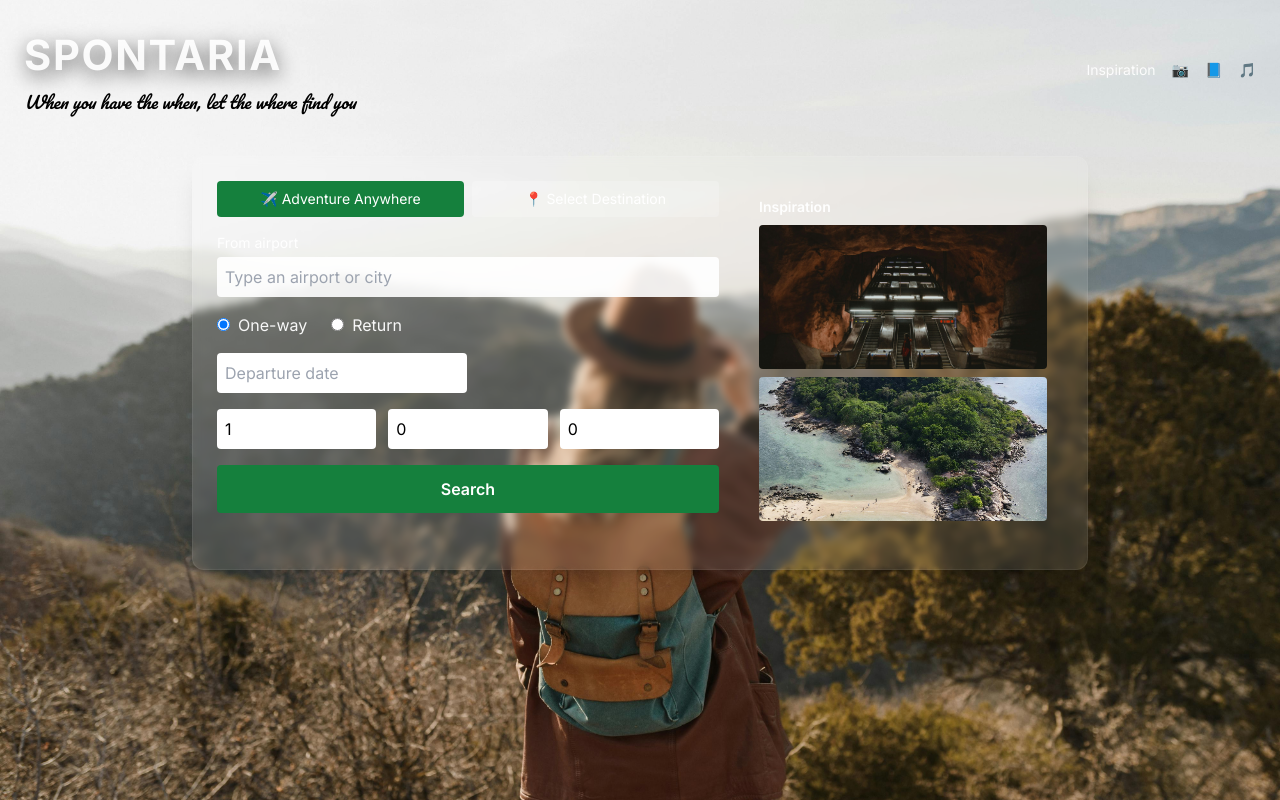
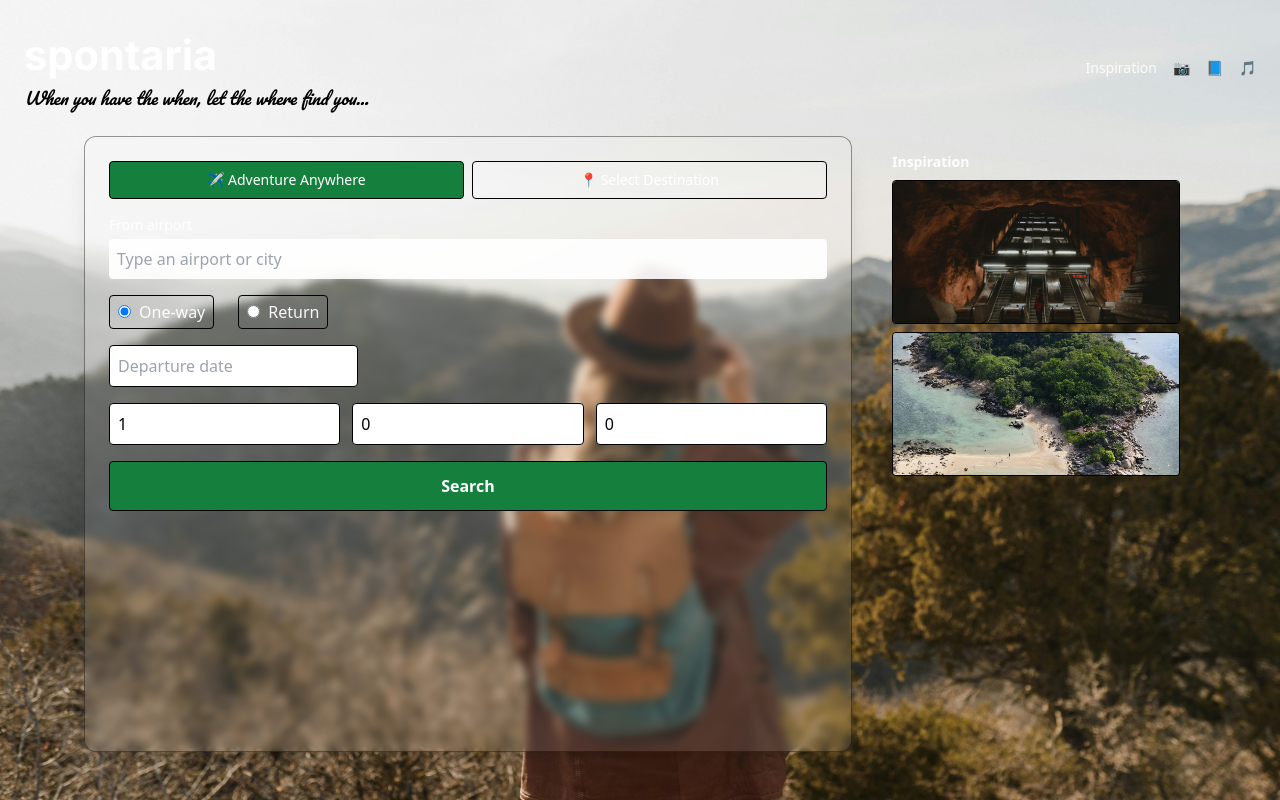
Before and after one commit to Travelsite-Bot/spontaneous-travel-site, a Next.js app: page / in a window 1280 px wide. Built offline with nearby package versions, Linux system fonts and the light colour scheme.

Commit message:
Update index.js

```diff
--- a/pages/index.js
+++ b/pages/index.js
@@ -16,13 +16,11 @@ export default function Home() {
   const [destination, setDestination] = useState("");
   const [directOnly, setDirectOnly] = useState(false);
   const [sortBy, setSortBy] = useState("price");
-  const [timeRange, setTimeRange] = useState([0, 1440]); // minutes
+  const [timeRange, setTimeRange] = useState([0, 1440]);
   const stepRef = useRef(null);
 
   const handleSearch = async (e) => {
     e && e.preventDefault();
-
-    // basic validation
     if (!origin) return alert("Please select a departure airport.");
     if (!departDate) return alert("Please choose a departure date.");
 
@@ -47,44 +45,44 @@ export default function Home() {
     }
   };
 
-  // Filter & sort on client-side
   function getFilteredSorted() {
     let list = Array.isArray(flights) ? [...flights] : [];
-
-    // Filter by direct
     if (directOnly) {
       list = list.filter((f) => {
-        // Travelpayouts/aviasales shape can vary; check route length or number_of_changes
         if (typeof f.number_of_changes === "number") return f.number_of_changes === 0;
         if (Array.isArray(f.route)) return f.route.length <= 1;
         return true;
       });
     }
-
-    // Filter by timeRange (minutes since midnight)
     list = list.filter((f) => {
-      const dt = f.departure_at || f.departure || (f?.dTimeUTC ? new Date(f.dTimeUTC * 1000).toISOString() : null);
+      const dt =
+        f.departure_at ||
+        f.departure ||
+        (f?.dTimeUTC ? new Date(f.dTimeUTC * 1000).toISOString() : null);
       if (!dt) return true;
       const d = new Date(dt);
       const mins = d.getHours() * 60 + d.getMinutes();
       return mins >= timeRange[0] && mins <= timeRange[1];
     });
-
-    // Sort
     if (sortBy === "price") {
       list.sort((a, b) => (Number(a.price || a.value || 0) - Number(b.price || b.value || 0)));
     } else if (sortBy === "shortest") {
-      list.sort((a, b) => (Number(a.duration || a.fly_duration || a.flight_time || 0) - Number(b.duration || b.fly_duration || b.flight_time || 0)));
+      list.sort(
+        (a, b) =>
+          Number(a.duration || a.fly_duration || a.flight_time || 0) -
+          Number(b.duration || b.fly_duration || b.flight_time || 0)
+      );
     } else if (sortBy === "longest") {
-      list.sort((a, b) => (Number(b.duration || b.fly_duration || b.flight_time || 0) - Number(a.duration || a.fly_duration || a.flight_time || 0)));
+      list.sort(
+        (a, b) =>
+          Number(b.duration || b.fly_duration || b.flight_time || 0) -
+          Number(a.duration || a.fly_duration || a.flight_time || 0)
+      );
     }
-
     return list;
   }
 
-  // helper to format minutes range from inputs
   function handleTimeInputChange(startISO, endISO) {
-    // startISO and endISO are "HH:MM" strings
     const [hs, ms] = startISO ? startISO.split(":").map(Number) : [0, 0];
     const [he, me] = endISO ? endISO.split(":").map(Number) : [23, 59];
     setTimeRange([hs * 60 + ms, he * 60 + me]);
@@ -96,72 +94,74 @@ export default function Home() {
     <>
       <Head>
         <title>spontaria — find travel by dates</title>
-        <link rel="stylesheet" href="https://fonts.googleapis.com/css2?family=Inter:wght@300;400;600;700&family=Pacifico&display=swap" />
-        <meta name="viewport" content="width=device-width,initial-scale=1" />
+        <link
+          rel="stylesheet"
+          href="https://fonts.googleapis.com/css2?family=Inter:wght@300;400;600;700&family=Pacifico&display=swap"
+        />
       </Head>
 
       <div
         className="min-h-screen bg-cover bg-center flex flex-col"
-        style={{
-          backgroundImage: "url('/HomePage.jpg')",
-        }}
+        style={{ backgroundImage: "url('/HomePage.jpg')" }}
       >
-        {/* HEADER — transparent over background */}
+        {/* HEADER */}
         <header className="w-full px-6 py-6 flex items-center justify-between">
           <div>
-            <div className="mb-1">
             <h1
-                className="uppercase tracking-wide"
               style={{
                 fontFamily: "Inter, sans-serif",
                 fontWeight: 700,
                 fontSize: "2.6rem",
                 color: "rgba(255,255,255,0.92)",
-                  textShadow: "0 6px 20px rgba(0,0,0,0.6)",
-                  letterSpacing: "0.04em",
               }}
             >
               spontaria
             </h1>
-            </div>
-            <div>
             <p
               style={{
                 fontFamily: "Pacifico, cursive",
                 fontStyle: "italic",
                 fontSize: "1.05rem",
                 color: "#000",
-                  background: "rgba(255,255,255,0.0)",
               }}
             >
-                When you have the when, let the where find you
+              When you have the when, let the where find you...
             </p>
           </div>
-          </div>
 
-          {/* Nav: Inspiration + socials */}
           <nav className="flex items-center gap-4 text-sm">
-            <a href="/inspiration" className="text-white/90 hover:underline">Inspiration</a>
-            <a href="#" title="Instagram" className="text-white/90">📷</a>
-            <a href="#" title="Facebook" className="text-white/90">📘</a>
-            <a href="#" title="TikTok" className="text-white/90">🎵</a>
+            <a href="/inspiration" className="text-white/90 hover:underline">
+              Inspiration
+            </a>
+            <a href="#" className="text-white/90">
+              📷
+            </a>
+            <a href="#" className="text-white/90">
+              📘
+            </a>
+            <a href="#" className="text-white/90">
+              🎵
+            </a>
           </nav>
         </header>
 
-        {/* Search Panel — centered box with slightly transparent backdrop so background image covers whole screen */}
-        <main className="flex-grow flex items-start justify-center px-6 pb-12 pt-4">
-          <div className="w-full max-w-4xl bg-white/10 backdrop-blur-sm rounded-xl p-6 shadow-xl" style={{ border: "1px solid rgba(255,255,255,0.06)" }}>
-            <div className="flex flex-col md:flex-row gap-6">
-              <div className="flex-1">
+        {/* MAIN CONTENT — two columns */}
+        <main className="flex-grow flex flex-col md:flex-row justify-center gap-6 px-6 pb-12">
+          {/* SEARCH BOX */}
+          <div className="flex-1 max-w-3xl bg-white/10 backdrop-blur-sm rounded-xl p-6 shadow-xl border border-black/40">
             <div className="mb-4 flex gap-2">
               <button
-                    className={`flex-1 px-4 py-2 text-sm font-medium rounded ${tab === "adventure" ? "bg-green-700 text-white" : "bg-white/20 text-white"}`}
+                className={`flex-1 px-4 py-2 text-sm font-medium rounded border border-black ${
+                  tab === "adventure" ? "bg-green-700 text-white" : "bg-white/20 text-white"
+                }`}
                 onClick={() => setTab("adventure")}
               >
                 ✈️ Adventure Anywhere
               </button>
               <button
-                    className={`flex-1 px-4 py-2 text-sm font-medium rounded ${tab === "select" ? "bg-green-700 text-white" : "bg-white/20 text-white"}`}
+                className={`flex-1 px-4 py-2 text-sm font-medium rounded border border-black ${
+                  tab === "select" ? "bg-green-700 text-white" : "bg-white/20 text-white"
+                }`}
                 onClick={() => setTab("select")}
               >
                 📍 Select Destination
@@ -170,96 +170,150 @@ export default function Home() {
 
             <form onSubmit={handleSearch} className="space-y-4">
               <AirportInput label="From airport" value={origin} onChange={setOrigin} />
-                  {tab === "select" && <AirportInput label="To airport" value={destination} onChange={setDestination} />}
+              {tab === "select" && (
+                <AirportInput label="To airport" value={destination} onChange={setDestination} />
+              )}
 
               {/* One-way / Return */}
               <div className="flex items-center gap-6 mt-1">
-                    <label className="flex items-center gap-2 text-white/95">
+                <label className="flex items-center gap-2 text-white/95 border border-black px-2 py-1 rounded">
                   <input type="radio" checked={oneWay} onChange={() => setOneWay(true)} />
-                      <span>One-way</span>
+                  One-way
                 </label>
-                    <label className="flex items-center gap-2 text-white/95">
+                <label className="flex items-center gap-2 text-white/95 border border-black px-2 py-1 rounded">
                   <input type="radio" checked={!oneWay} onChange={() => setOneWay(false)} />
-                      <span>Return</span>
+                  Return
                 </label>
               </div>
 
-                  {/* Datepickers (modern) */}
+              {/* Dates */}
               <div className="flex gap-3 mt-2">
                 <DatePicker
                   selected={departDate}
                   onChange={(date) => setDepartDate(date)}
                   placeholderText="Departure date"
-                      className="w-full p-2 rounded"
-                      dayClassName={() => "datepicker-day"}
-                      popperPlacement="bottom-start"
+                  className="w-full p-2 rounded border border-black"
                 />
                 {!oneWay && (
                   <DatePicker
                     selected={returnDate}
                     onChange={(date) => setReturnDate(date)}
                     placeholderText="Return date"
-                        className="w-full p-2 rounded"
-                        dayClassName={() => "datepicker-day"}
-                        popperPlacement="bottom-start"
+                    className="w-full p-2 rounded border border-black"
                   />
                 )}
               </div>
 
+              {/* Passenger counts */}
               <div className="flex gap-3 mt-2">
-                    <input name="adults" type="number" min="1" defaultValue="1" className="w-1/3 p-2 rounded" placeholder="Adults" />
-                    <input name="children" type="number" min="0" defaultValue="0" className="w-1/3 p-2 rounded" placeholder="Children" />
-                    <input name="infants" type="number" min="0" defaultValue="0" className="w-1/3 p-2 rounded" placeholder="Infants" />
+                <input
+                  name="adults"
+                  type="number"
+                  min="1"
+                  defaultValue="1"
+                  className="w-1/3 p-2 rounded border border-black"
+                  placeholder="Adults"
+                />
+                <input
+                  name="children"
+                  type="number"
+                  min="0"
+                  defaultValue="0"
+                  className="w-1/3 p-2 rounded border border-black"
+                  placeholder="Children"
+                />
+                <input
+                  name="infants"
+                  type="number"
+                  min="0"
+                  defaultValue="0"
+                  className="w-1/3 p-2 rounded border border-black"
+                  placeholder="Infants"
+                />
               </div>
 
-                  <div className="mt-4">
-                    <button type="submit" className="w-full py-3 bg-green-700 text-white rounded font-semibold">Search</button>
-                  </div>
+              <button
+                type="submit"
+                className="w-full py-3 bg-green-700 text-white rounded font-semibold border border-black"
+              >
+                Search
+              </button>
             </form>
           </div>
 
-              {/* Right column: quick inspiration card + small help (visible on larger screens) */}
-              <aside className="w-80 hidden md:block">
+          {/* INSPIRATION IMAGES */}
+          <aside className="w-full md:w-80">
             <div className="bg-white/6 rounded-lg p-4">
               <h4 className="text-sm font-semibold text-white/95 mb-2">Inspiration</h4>
-                  <img src="/blog1.jpg" alt="" className="w-full h-36 object-cover rounded mb-2" />
-                  <img src="/blog2.jpg" alt="" className="w-full h-36 object-cover rounded mb-2" />
+              <img
+                src="/blog1.jpg"
+                alt=""
+                className="w-full h-36 object-cover rounded mb-2 border border-black"
+              />
+              <img
+                src="/blog2.jpg"
+                alt=""
+                className="w-full h-36 object-cover rounded border border-black"
+              />
             </div>
           </aside>
-            </div>
-          </div>
         </main>
 
-        {/* Combined Filters & Results area */}
+        {/* RESULTS */}
         {showResults && (
           <section ref={stepRef} className="w-full flex justify-center pb-12 px-6">
-            <div className="w-full max-w-6xl grid grid-cols-1 md:grid-cols-3 gap-6">
-              {/* Left/Center: results */}
-              <div className="md:col-span-2 bg-white rounded-lg shadow-lg p-4">
+            <div className="w-full max-w-6xl bg-white rounded-lg shadow-lg p-4">
               <h2 className="text-lg font-bold mb-3">Your next adventure...</h2>
 
-                {/* Filters toolbar above results for mobile too */}
+              {/* Filters toolbar */}
               <div className="flex items-center justify-between mb-4 gap-3 flex-wrap">
-                  <div className="flex items-center gap-3">
                 <label className="flex items-center gap-2">
-                      <input type="checkbox" checked={directOnly} onChange={() => setDirectOnly(!directOnly)} />
+                  <input
+                    type="checkbox"
+                    checked={directOnly}
+                    onChange={() => setDirectOnly(!directOnly)}
+                  />
                   Direct only
                 </label>
 
                 <div>
                   <label className="mr-2">Sort:</label>
-                      <select value={sortBy} onChange={(e) => setSortBy(e.target.value)} className="border p-1 rounded">
+                  <select
+                    value={sortBy}
+                    onChange={(e) => setSortBy(e.target.value)}
+                    className="border p-1 rounded"
+                  >
                     <option value="price">Price (lowest)</option>
                     <option value="shortest">Shortest duration</option>
                     <option value="longest">Longest duration</option>
                   </select>
                 </div>
-                  </div>
 
                 <div className="flex items-center gap-2">
                   <label className="text-sm">Departure window</label>
-                    <input type="time" step="900" onChange={(e) => handleTimeInputChange(e.target.value, (document.querySelector("#endTime")?.value || "23:59"))} className="p-1 rounded" />
-                    <input id="endTime" type="time" step="900" onChange={(e) => handleTimeInputChange((document.querySelector("input[type='time']")?.value || "00:00"), e.target.value)} className="p-1 rounded" />
+                  <input
+                    type="time"
+                    step="900"
+                    onChange={(e) =>
+                      handleTimeInputChange(
+                        e.target.value,
+                        document.querySelector("#endTime")?.value || "23:59"
+                      )
+                    }
+                    className="p-1 rounded border"
+                  />
+                  <input
+                    id="endTime"
+                    type="time"
+                    step="900"
+                    onChange={(e) =>
+                      handleTimeInputChange(
+                        document.querySelector("input[type='time']")?.value || "00:00",
+                        e.target.value
+                      )
+                    }
+                    className="p-1 rounded border"
+                  />
                 </div>
               </div>
 
@@ -268,19 +322,44 @@ export default function Home() {
                 <div className="grid md:grid-cols-2 gap-4">
                   {filtered.map((f, i) => {
                     const price = f.price || f.value || "N/A";
-                      const dep = f.departure_at || f.departure || (f?.dTimeUTC ? new Date(f.dTimeUTC * 1000).toLocaleString() : "");
-                      const originName = f.origin || f.origin_iata || f.origin_code || "";
-                      const destName = f.destination || f.destination_iata || f.destination_code || f.cityTo || f.flyTo || "";
-                      const airlines = f.airlines ? (Array.isArray(f.airlines) ? f.airlines.join(", ") : f.airlines) : "";
+                    const dep =
+                      f.departure_at ||
+                      f.departure ||
+                      (f?.dTimeUTC
+                        ? new Date(f.dTimeUTC * 1000).toLocaleString()
+                        : "");
+                    const originName =
+                      f.origin || f.origin_iata || f.origin_code || "";
+                    const destName =
+                      f.destination ||
+                      f.destination_iata ||
+                      f.destination_code ||
+                      f.cityTo ||
+                      f.flyTo ||
+                      "";
+                    const airlines = f.airlines
+                      ? Array.isArray(f.airlines)
+                        ? f.airlines.join(", ")
+                        : f.airlines
+                      : "";
 
                     return (
-                        <div key={i} className="p-3 border rounded flex gap-3 items-start">
-                          <div className="w-28 h-20 bg-gray-100 rounded flex items-center justify-center text-xs">{destName}</div>
+                      <div
+                        key={i}
+                        className="p-3 border rounded flex gap-3 items-start"
+                      >
+                        <div className="w-28 h-20 bg-gray-100 rounded flex items-center justify-center text-xs">
+                          {destName}
+                        </div>
                         <div className="flex-1">
                           <div className="flex justify-between">
                             <div>
-                                <div className="font-semibold">{originName} → {destName}</div>
-                                <div className="text-xs text-gray-500">{airlines}</div>
+                              <div className="font-semibold">
+                                {originName} → {destName}
+                              </div>
+                              <div className="text-xs text-gray-500">
+                                {airlines}
+                              </div>
                             </div>
                             <div className="text-right">
                               <div className="font-bold">${price}</div>
@@ -288,8 +367,9 @@ export default function Home() {
                             </div>
                           </div>
                           <div className="mt-2 text-sm text-gray-600">
-                              {/* optional duration/changes display */}
-                              {f.duration || f.fly_duration ? `Duration: ${f.duration || f.fly_duration}` : ""}
+                            {f.duration || f.fly_duration
+                              ? `Duration: ${f.duration || f.fly_duration}`
+                              : ""}
                           </div>
                         </div>
                       </div>
@@ -297,43 +377,16 @@ export default function Home() {
                   })}
                 </div>
               ) : (
-                  <div className="text-center py-8 text-gray-500">No results. Try a different date or airport.</div>
+                <div className="text-center py-8 text-gray-500">
+                  No results. Try a different date or airport.
+                </div>
               )}
-              </div>
-
-              {/* Right: Filters column */}
-              <aside className="bg-white rounded-lg shadow-lg p-4">
-                <h3 className="font-semibold mb-3">Filters</h3>
-                <div className="mb-3">
-                  <label className="flex items-center gap-2">
-                    <input type="checkbox" checked={directOnly} onChange={() => setDirectOnly(!directOnly)} />
-                    Direct flights only
-                  </label>
-                </div>
-
-                <div className="mb-3">
-                  <label className="block mb-1">Sort</label>
-                  <select value={sortBy} onChange={(e) => setSortBy(e.target.value)} className="w-full p-2 border rounded">
-                    <option value="price">Price (lowest)</option>
-                    <option value="shortest">Shortest</option>
-                    <option value="longest">Longest</option>
-                  </select>
-                </div>
-
-                <div>
-                  <label className="block mb-1">Departure window</label>
-                  <input type="time" step="900" onChange={(e) => handleTimeInputChange(e.target.value, (document.querySelector("#endTimeSide")?.value || "23:59"))} className="w-full p-2 border rounded mb-2" />
-                  <input id="endTimeSide" type="time" step="900" onChange={(e) => handleTimeInputChange((document.querySelector("#startTimeSide")?.value || "00:00"), e.target.value)} className="w-full p-2 border rounded" />
-                </div>
-              </aside>
             </div>
           </section>
         )}
       </div>
 
-      {/* Global custom styles for datepicker & imprint effect */}
       <style jsx global>{`
-        /* datepicker header green and hover day effect */
         .react-datepicker__header {
           background: #166534;
           border-bottom: none;
@@ -347,17 +400,11 @@ export default function Home() {
           color: #fff;
           border-radius: 50%;
         }
-        .react-datepicker__day--selected, .react-datepicker__day--keyboard-selected {
+        .react-datepicker__day--selected,
+        .react-datepicker__day--keyboard-selected {
           background: #166534 !important;
           color: #fff !important;
         }
-        /* small day styling */
-        .datepicker-day {
-          border-radius: 0.35rem;
-        }
-        /* make the header text look 'imprinted' (shadow) */
-        /* already set inline, but ensure fonts used */
-        body { font-family: 'Inter', system-ui, -apple-system, "Segoe UI", Roboto, "Helvetica Neue", Arial; }
       `}</style>
     </>
   );
```
Lines whose indentation alone changed are shown as unchanged.
